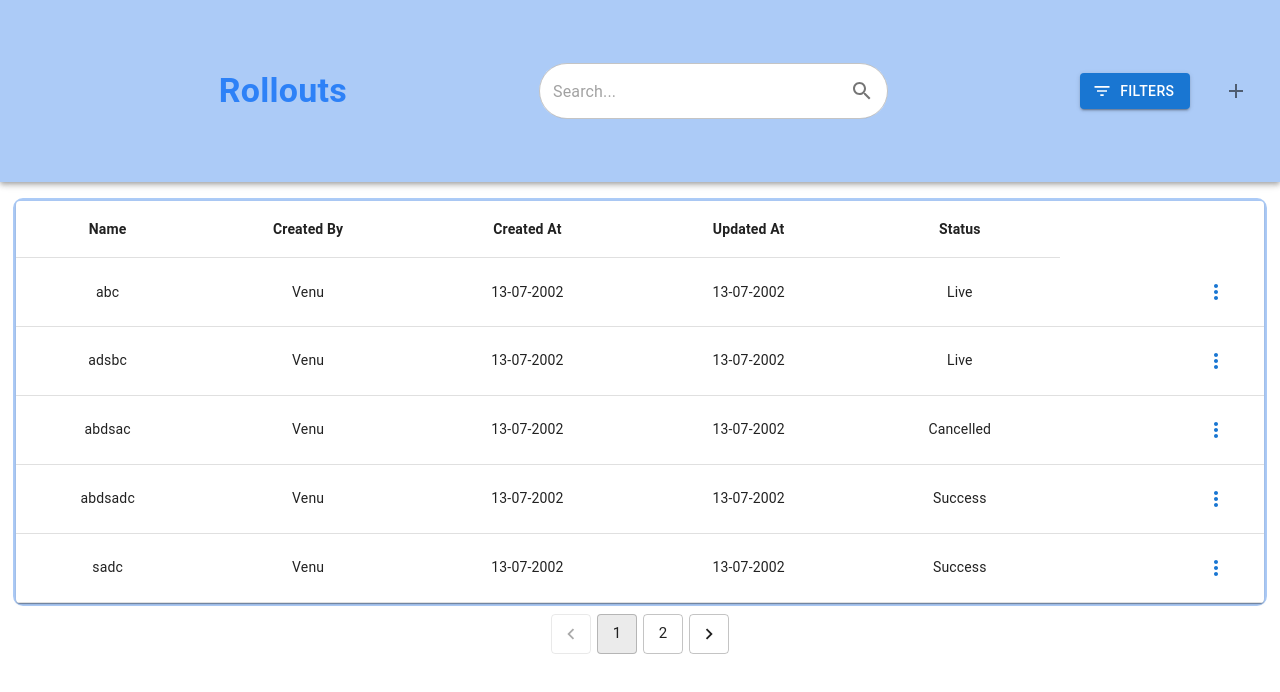
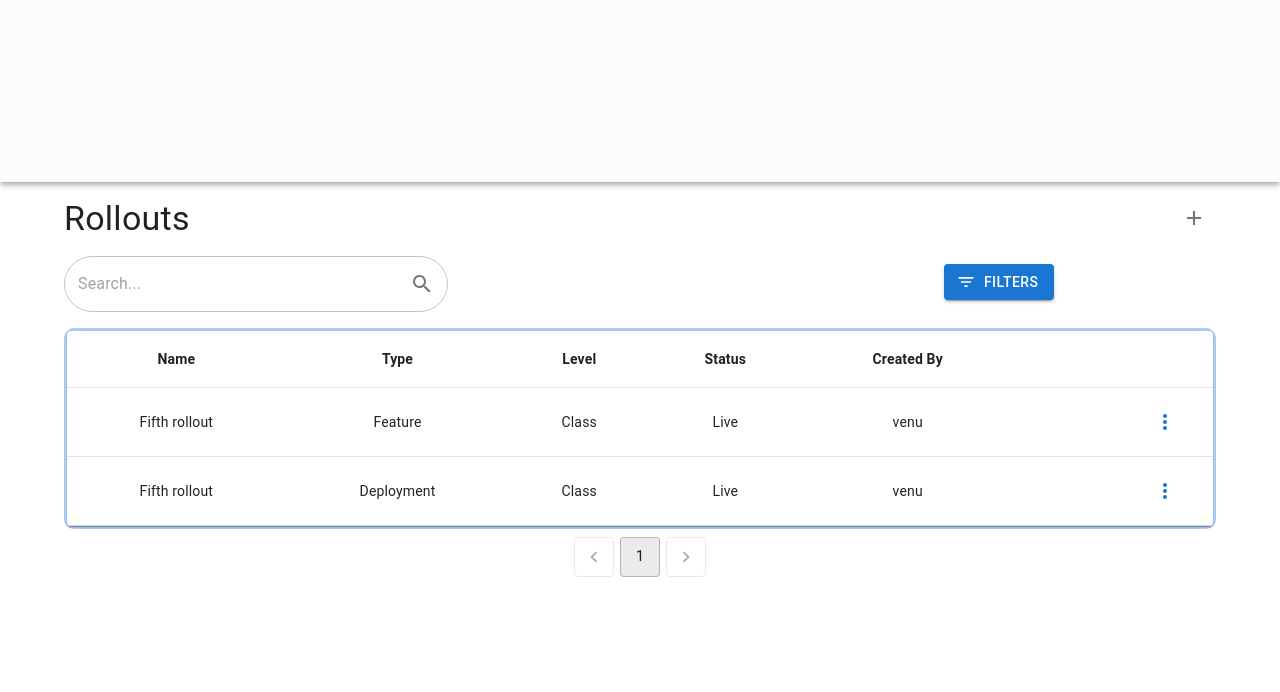
Before and after one commit to DivyanshBatham/clx-rollouts, a React (Create React App) app in the folder dashboard/: page / in a window 1280 px wide. Shown: the top 692 px of the page. Built offline with nearby package versions, Linux system fonts and the light colour scheme; some icons are missing.

Commit message:
made ui changes

```diff
--- /dev/null
+++ b/dashboard/src/Components/Navbar.js
@@ -0,0 +1,107 @@
+import {
+  AppBar,
+  Toolbar,
+  Box,
+  Container,
+  CssBaseline,
+  Drawer,
+  Typography,
+} from "@mui/material";
+import { ReactComponent as UnacademyLogo } from "../Assets/Unacademy-logo.svg";
+
+export default function Navbar() {
+  return (
+    <Box component="nav">
+      <AppBar position="static" style={{ backgroundColor: "#FCFCFC" }}>
+        <Container maxWidth="lg">
+          <Toolbar>
+            <UnacademyLogo width={182} height={64} />
+            {/* <Typography
+                    variant="h4"
+                    style={{
+                        marginLeft: "1vw",
+                        color: "#2d81f7",
+                        fontWeight: "Bold",
+                    }}
+                    >
+                    Rollouts
+                    </Typography>
+                    <Search
+                    style={{ marginLeft: "15vw", width: "30vw" }}
+                    searchText={searchText}
+                    setSearchText={setSearchText}
+                    onSearch={() => console.log(searchText + " is searched.")}
+                    />
+                    <FilterDropDown
+                    style={{ marginLeft: "15vw" }}
+                    filters={filters}
+                    selectedFilters={selectedFilters}
+                    setSelectedFilters={setSelectedFilters}
+                    onApply={onFilterApply}
+                    />
+                    <AddButton
+                    style={{ marginLeft: "2vw" }}
+                    toolTipTitle="Add a new Rollout"
+                    handleClick={toggleCreateRolloutSlider}
+                    />
+                    <Drawer
+                    open={createRolloutOpen}
+                    anchor="right"
+                    onClose={toggleCreateRolloutSlider}
+                    >
+                    {CreateRollout()}
+                    </Drawer>
+
+                    <Drawer
+                    open={viewRolloutOpen}
+                    anchor="right"
+                    onClose={toggleViewRolloutSlider}
+                    >
+                    <ViewRollout
+                        setEditRolloutOpen={setEditRolloutOpen}
+                        setViewRolloutOpen={setViewRolloutOpen}
+                        setViewConfigOpen={setViewConfigOpen}
+                        isConfigured={isConfigured}
+                        setCreateConfigOpen={setCreateConfigOpen}
+                    />
+                    </Drawer>
+
+                    <Drawer
+                    open={editRolloutOpen}
+                    anchor="right"
+                    onClose={() => setEditRolloutOpen(false)}
+                    >
+                    <EditRollout setEditRolloutOpen={setEditRolloutOpen} />
+                    </Drawer>
+
+                    <Drawer
+                    open={viewConfigOpen}
+                    anchor="right"
+                    onClose={() => setViewConfigOpen(false)}
+                    >
+                    <ViewConfig
+                        setEditConfigOpen={setEditConfigOpen}
+                        setViewConfigOpen={setViewConfigOpen}
+                    />
+                    </Drawer>
+
+                    <Drawer
+                    open={createConfigOpen}
+                    anchor="right"
+                    onClose={() => setCreateConfigOpen(false)}
+                    >
+                    <CreateConfig />
+                    </Drawer>
+                    <Drawer
+                    open={editConfigOpen}
+                    anchor="right"
+                    onClose={() => setEditConfigOpen(false)}
+                    >
+                    <EditConfig />
+                    </Drawer> */}
+          </Toolbar>
+        </Container>
+      </AppBar>
+    </Box>
+  );
+}
--- a/dashboard/src/Components/RolloutTable.js
+++ b/dashboard/src/Components/RolloutTable.js
@@ -8,6 +8,16 @@ import Paper from "@mui/material/Paper";
 import ThreeDotDropDown from "./ThreeDotDropDown";
 export default function RolloutTable(props) {
   const { style, rows, onRolloutClick, options, rolloutOnChange } = props;
+  const status_list = [
+    "Created",
+    "Live",
+    "Success",
+    "Cancelled",
+    "Paused",
+    "Failed",
+  ];
+  const level_list = ["Goal", "Class", "Educator", "Course"];
+  const type_list = ["Feature", "Deployment"];
   return (
     <div style={style}>
       <TableContainer component={Paper}>
@@ -18,56 +28,57 @@ export default function RolloutTable(props) {
                 Name
               </TableCell>
               <TableCell style={{ fontWeight: "bold" }} align="center">
-                Created By
+                Type
               </TableCell>
               <TableCell style={{ fontWeight: "bold" }} align="center">
-                Created At
-              </TableCell>
-              <TableCell style={{ fontWeight: "bold" }} align="center">
-                Updated At
+                Level
               </TableCell>
               <TableCell style={{ fontWeight: "bold" }} align="center">
                 Status
               </TableCell>
+              <TableCell style={{ fontWeight: "bold" }} align="center">
+                Created By
+              </TableCell>
+              <TableCell></TableCell>
             </TableRow>
           </TableHead>
           <TableBody>
             {rows.map((row, index) => (
-              <TableRow key={row.name} hover>
+              <TableRow key={row.id} hover>
                 <TableCell
                   onClick={() => onRolloutClick(index)}
                   style={{ cursor: "pointer" }}
                   align="center"
                 >
-                  {row.name}
+                  {row.rollout_name}
                 </TableCell>
                 <TableCell
                   onClick={() => onRolloutClick(index)}
                   style={{ cursor: "pointer" }}
                   align="center"
                 >
-                  {row.createdBy}
+                  {type_list[row.rollout_type - 1]}
                 </TableCell>
                 <TableCell
                   onClick={() => onRolloutClick(index)}
                   style={{ cursor: "pointer" }}
                   align="center"
                 >
-                  {row.createdAt}
+                  {level_list[row.rollout_level - 1]}
                 </TableCell>
                 <TableCell
                   onClick={() => onRolloutClick(index)}
                   style={{ cursor: "pointer" }}
                   align="center"
                 >
-                  {row.updatedAt}
+                  {status_list[row.rollout_status]}
                 </TableCell>
                 <TableCell
                   onClick={() => onRolloutClick(index)}
                   style={{ cursor: "pointer" }}
                   align="center"
                 >
-                  {row.status}
+                  {row.created_by}
                 </TableCell>
                 <TableCell align="right">
                   <ThreeDotDropDown
--- a/dashboard/src/Pages/Dashboard.js
+++ b/dashboard/src/Pages/Dashboard.js
@@ -3,7 +3,9 @@ import {
   AppBar,
   Toolbar,
   Box,
+  Container,
   CssBaseline,
+  Stack,
   Drawer,
   Typography,
 } from "@mui/material";
@@ -20,6 +22,7 @@ import EditConfig from "../Sidebars/EditConfiguration";
 import { ReactComponent as UnacademyLogo } from "../Assets/Unacademy-logo.svg";
 import Pagination from "@mui/material/Pagination";
 import usePagination from "../Utils/Pagination";
+import Navbar from "../Components/Navbar";
 
 export default function Dashboard() {
   const [createRolloutOpen, setCreateRolloutOpen] = useState(false);
@@ -47,71 +50,36 @@ export default function Dashboard() {
     (index) => console.log(rows[index].name + " got clicked");
     toggleViewRolloutSlider();
   };
-  const options = [
-    "Live",
-    "Cancelled",
-    "Paused",
-    "Failed",
-    "Created",
-    "Success",
-  ];
+  const options = ["Paused", "Failed", "Success"];
   const [currentOption, setCurrentOption] = useState(options[0]);
   const rows = [
     {
-      name: "abc",
-      createdBy: "Venu",
-      createdAt: "13-07-2002",
-      updatedAt: "13-07-2002",
-      status: "Live",
+      id: 1,
+      description: "Fifth",
+      rollout_type: 1,
+      rollout_name: "Fifth rollout",
+      rollout_status: 1,
+      rollout_level: 2,
+      created_at: "2022-06-21T06:34:23.580759Z",
+      updated_at: null,
+      start_time: null,
+      end_time: null,
+      is_active: true,
+      created_by: "venu",
     },
     {
-      name: "adsbc",
-      createdBy: "Venu",
-      createdAt: "13-07-2002",
-      updatedAt: "13-07-2002",
-      status: "Live",
-    },
-    {
-      name: "abdsac",
-      createdBy: "Venu",
-      createdAt: "13-07-2002",
-      updatedAt: "13-07-2002",
-      status: "Cancelled",
-    },
-    {
-      name: "abdsadc",
-      createdBy: "Venu",
-      createdAt: "13-07-2002",
-      updatedAt: "13-07-2002",
-      status: "Success",
-    },
-    {
-      name: "sadc",
-      createdBy: "Venu",
-      createdAt: "13-07-2002",
-      updatedAt: "13-07-2002",
-      status: "Success",
-    },
-    {
-      name: "abdshwbehwbadc",
-      createdBy: "Venu",
-      createdAt: "13-07-2002",
-      updatedAt: "13-07-2002",
-      status: "Success",
-    },
-    {
-      name: "awbadc",
-      createdBy: "Venu",
-      createdAt: "13-07-2002",
-      updatedAt: "13-07-2002",
-      status: "Success",
-    },
-    {
-      name: "abehwbadc",
-      createdBy: "Venu",
-      createdAt: "13-07-2002",
-      updatedAt: "13-07-2002",
-      status: "Success",
+      id: 2,
+      description: "Fifth",
+      rollout_type: 2,
+      rollout_name: "Fifth rollout",
+      rollout_status: 1,
+      rollout_level: 2,
+      created_at: "2022-06-21T08:49:20.462872Z",
+      updated_at: null,
+      start_time: null,
+      end_time: null,
+      is_active: true,
+      created_by: "venu",
     },
   ];
   const [searchText, setSearchText] = useState("");
@@ -133,6 +101,14 @@ export default function Dashboard() {
       filterOptions: ["All", "Goal", "Class", "Educator", "Course"],
     },
   ];
+  const nextStatusOptions = {
+    0: [1, 2],
+    1: [2, 4, 5],
+    2: [],
+    3: [],
+    4: [],
+    5: [1, 3],
+  };
   const [selectedFilters, setSelectedFilters] = useState({
     status: 0,
     type: 0,
@@ -154,42 +130,42 @@ export default function Dashboard() {
   return (
     <>
       <CssBaseline />
-        <Box component="nav">
-          <AppBar position="static" style={{ backgroundColor: "#ACCBF7" }}>
-            <Toolbar>
-              <UnacademyLogo
-                width={182}
-                height={64}
-                style={{ marginLeft: "1vw" }}
+      <Navbar />
+      <Container maxWidth="lg">
+        <Stack
+          style={{
+            marginTop: "2vh",
+          }}
+          direction="row"
+          spacing={123}
+        >
+          <Typography variant="h4">Rollouts</Typography>
+          <AddButton
+            toolTipTitle="Add a new Rollout"
+            handleClick={toggleCreateRolloutSlider}
           />
-              <Typography
-                variant="h4"
+        </Stack>
+        <Stack
           style={{
-                  marginLeft: "1vw",
-                  color: "#2d81f7",
-                  fontWeight: "Bold",
+            marginTop: "2vh",
           }}
+          direction="row"
+          spacing={62}
         >
-                Rollouts
-              </Typography>
           <Search
-                style={{ marginLeft: "15vw", width: "30vw" }}
+            style={{ width: "30vw" }}
             searchText={searchText}
             setSearchText={setSearchText}
             onSearch={() => console.log(searchText + " is searched.")}
           />
           <FilterDropDown
-                style={{ marginLeft: "15vw" }}
+            style={{ marginTop: "1vh" }}
             filters={filters}
             selectedFilters={selectedFilters}
             setSelectedFilters={setSelectedFilters}
             onApply={onFilterApply}
           />
-              <AddButton
-                style={{ marginLeft: "2vw" }}
-                toolTipTitle="Add a new Rollout"
-                handleClick={toggleCreateRolloutSlider}
-              />
+        </Stack>
         <Drawer
           open={createRolloutOpen}
           anchor="right"
@@ -245,14 +221,9 @@ export default function Dashboard() {
         >
           <EditConfig />
         </Drawer>
-            </Toolbar>
-          </AppBar>
-        </Box>
         <RolloutTable
           style={{
             marginTop: "2vh",
-            marginLeft: "1vw",
-            marginRight: "1vw",
             border: "3px #ACCBF7 solid",
             borderRadius: "10px",
           }}
@@ -280,6 +251,7 @@ export default function Dashboard() {
             onChange={handleChange}
           />
         </div>
+      </Container>
     </>
   );
 }
```
Lines whose indentation alone changed are shown as unchanged.
